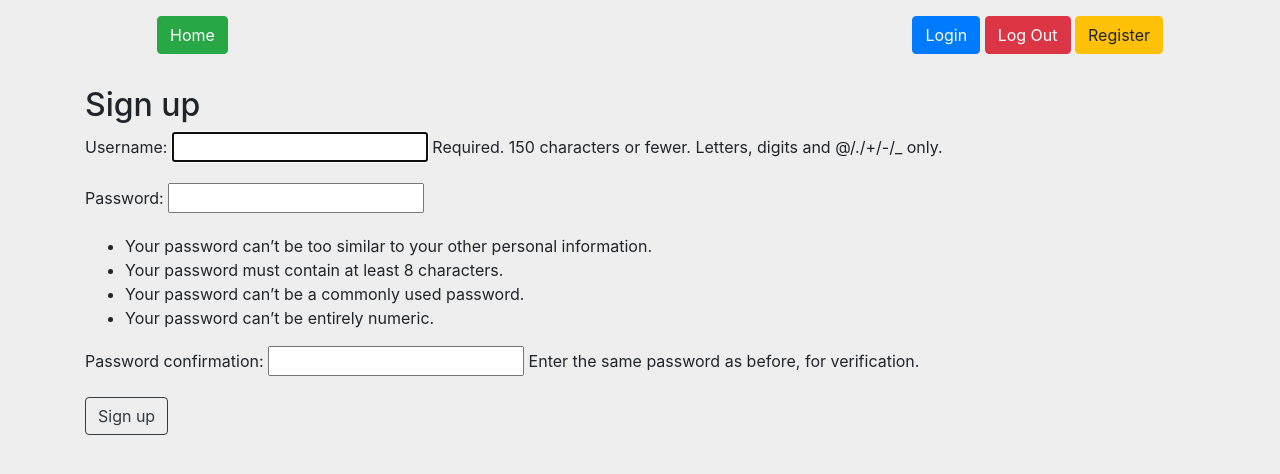
After one commit to Practical-Code/pc_project, a Django app: page /accounts/register/ in a window 1280 px wide. The commit adds this page. Shown: the top 474 px of the page. Run offline with Django 3.2, Linux system fonts and the light colour scheme; some libraries are stand-ins or nearby versions.

Commit message:
11/16/2018

```diff
--- a/accounts/urls.py
+++ b/accounts/urls.py
@@ -1,7 +1,9 @@
 from django.conf.urls import url
-from .views import AccountsView
-from django.contrib.auth.views import LoginView
+from .views import AccountsView, SignUp
+from django.contrib.auth.views import LoginView, LogoutView
 
 urlpatterns = [
     url('login/', LoginView.as_view(template_name='accounts/login.html'), name="login"),
+    url('logout/', LogoutView.as_view(template_name='accounts/logout.html'), name="logout"),
+    url('register/', SignUp.as_view(template_name="accounts/register.html"), name='signup'),
 ]
--- a/accounts/views.py
+++ b/accounts/views.py
@@ -1,5 +1,13 @@
+from django.views import generic
 from django.views.generic import TemplateView
 from django.shortcuts import render, HttpResponse
+from django.contrib.auth.forms import UserCreationForm
+from django.urls import reverse_lazy
 
 class AccountsView(TemplateView):
     template_name = 'accounts/login.html'
+
+class SignUp(generic.CreateView):
+    template_name = 'accounts/register.html'
+    form_class = UserCreationForm
+    success_url = reverse_lazy('login')
--- a/pc_project/settings.py
+++ b/pc_project/settings.py
@@ -121,3 +121,6 @@ USE_TZ = True
 # https://docs.djangoproject.com/en/1.11/howto/static-files/
 
 STATIC_URL = '/static/'
+
+LOGIN_REDIRECT_URL = '/home/'
+LOGOUT_REDIRECT_URL = '/home/'
--- /dev/null
+++ b/templates/accounts/register.html
@@ -0,0 +1,16 @@
+{% extends "header.html" %}
+
+{% block head %}
+<title>Register</title>
+{% endblock %}
+
+{% block content %}
+<div class ="container">
+    <h2>Sign up</h2>
+    <form method="post">
+      {% csrf_token %}
+      {{ form.as_p }}
+      <button type="submit", class="btn btn-outline-dark">Sign up</button>
+    </form>
+</div>
+{% endblock %}
--- a/templates/header.html
+++ b/templates/header.html
@@ -2,7 +2,7 @@
 <html lang="en">
 
     <head>
-        <link rel="stylesheet" href="https://maxcdn.bootstrapcdn.com/bootstrap/3.3.7/css/bootstrap.min.css" integrity="sha384-BVYiiSIFeK1dGmJRAkycuHAHRg32OmUcww7on3RYdg4Va+PmSTsz/K68vbdEjh4u" crossorigin="anonymous">
+        <link rel="stylesheet" href="https://stackpath.bootstrapcdn.com/bootstrap/4.1.3/css/bootstrap.min.css" integrity="sha384-MCw98/SFnGE8fJT3GXwEOngsV7Zt27NXFoaoApmYm81iuXoPkFOJwJ8ERdknLPMO" crossorigin="anonymous">
         {% block head %}
         <title>Basic Django WepApp WebSite</title>
         {% endblock %}
@@ -11,23 +11,28 @@
     <body class="body" style="background-color:#eee">
         <div>
             <div class="container">
-                <nav class="navbar navbar-default">
+                <ul class="navbar navbar-default">
+                {% if user.is_authenticated %}
                     <ul class="header">
-                        <a class="btn btn-success" href="/home" role="button"><span class="glyphicon glyphicon-leaf" aria-hidden="true"></span> Home</a>
-                        <a class="btn btn-info" href="/webapp" role="button"><span class="glyphicon glyphicon-knight" aria-hidden="true"></span> Quotes</a>
-                        <a class="btn btn-primary" href="/accounts/login" role="button"><span class="glyphicon glyphicon-eye-open" aria-hidden="true"></span> Login</a>
-                        <a class="btn btn-danger" href="#" role="button"><span class="glyphicon glyphicon-eye-close" aria-hidden="true"></span> Log Out</a>
+                        <a class="btn btn-success" href="/home" role="button">Home</a>
+                        <a class="btn btn-info" href="/webapp" role="button">Quotes</a>
                     </ul>
-                </nav>
+                {% else %}
+                <ul class="navbar navbar-default">
+                    <ul class="header">
+                        <a class="btn btn-success" href="/home" role="button">Home</a>
+                    </ul>
+                </ul>
+                {% endif %}
+                <ul class="navbar navbar-right">
+                    <ul>
+                        <a class="btn btn-primary" href="/accounts/login" role="button">Login</a>
+                        <a class="btn btn-danger" href="/accounts/logout" role="button">Log Out</a>
+                        <a class="btn btn-warning" href="/accounts/register" role="button">Register</a>
+                    </ul>
+                </ul>
             </div>
         {% block content %}
         {% endblock %}
         </div>
     </body>
-    <script
-        src="http://code.jquery.com/jquery-3.1.1.min.js"
-        integrity="sha256-hVVnYaiADRTO2PzUGmuLJr8BLUSjGIZsDYGmIJLv2b8="
-        crossorigin="anonymous"></script>
-    <script
-        src="https://maxcdn.bootstrapcdn.com/bootstrap/3.3.7/js/bootstrap.min.js" integrity="sha384-Tc5IQib027qvyjSMfHjOMaLkfuWVxZxUPnCJA7l2mCWNIpG9mGCD8wGNIcPD7Txa" crossorigin="anonymous"></script>
-</html>
--- a/templates/webapp/webapp.html
+++ b/templates/webapp/webapp.html
@@ -6,7 +6,7 @@
 
 {% block content %}
 <div class="container">
-    <h1>Welcome to the User Input Test</h1>
+    <h2>Welcome to the User Input Test</h2>
     <p>Please tell us your favorite quote:</p>
     <form method="post">
         {% csrf_token %}
--- a/webapp/views.py
+++ b/webapp/views.py
@@ -2,14 +2,14 @@ from django.views.generic import TemplateView
 from django.shortcuts import render, redirect
 
 from webapp.forms import WebAppForm
-from webapp.models import Post
+from .models import Post
 
 class WebAppView(TemplateView):
     template_name = 'webapp/webapp.html'
 
     def get(self, request):
         form = WebAppForm()
-        posts = Post.objects.all()
+        posts= Post.objects.all()
 
         args = {'form': form, 'posts': posts}
         return render(request, self.template_name, args)
@@ -18,10 +18,12 @@ class WebAppView(TemplateView):
         form = WebAppForm(request.POST)
         if form.is_valid():
             post = form.save(commit=False)
+            post.user = request.user
             post.save()
 
             text = form.cleaned_data['post']
             form = WebAppForm()
+            return redirect('home:home')
 
         args = {'form': form, 'text': text}
         return render(request, self.template_name, args)
```
Also changed, not shown: templates/accounts/login.html (+7 -2 lines), templates/accounts/logout.html (added, +11 -0 lines), templates/home/index.html (+14 -2 lines), README.md, db.sqlite3.
